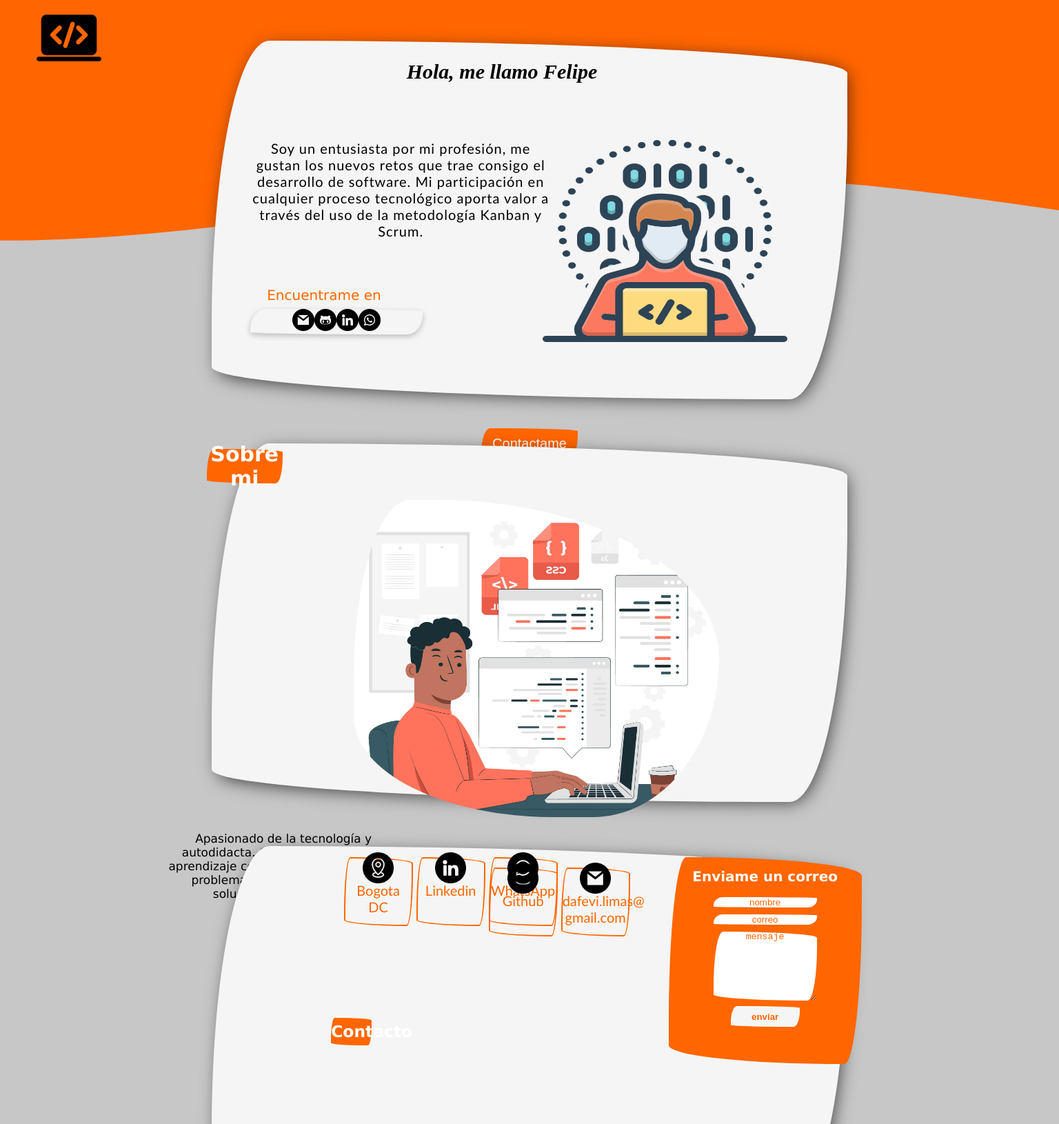
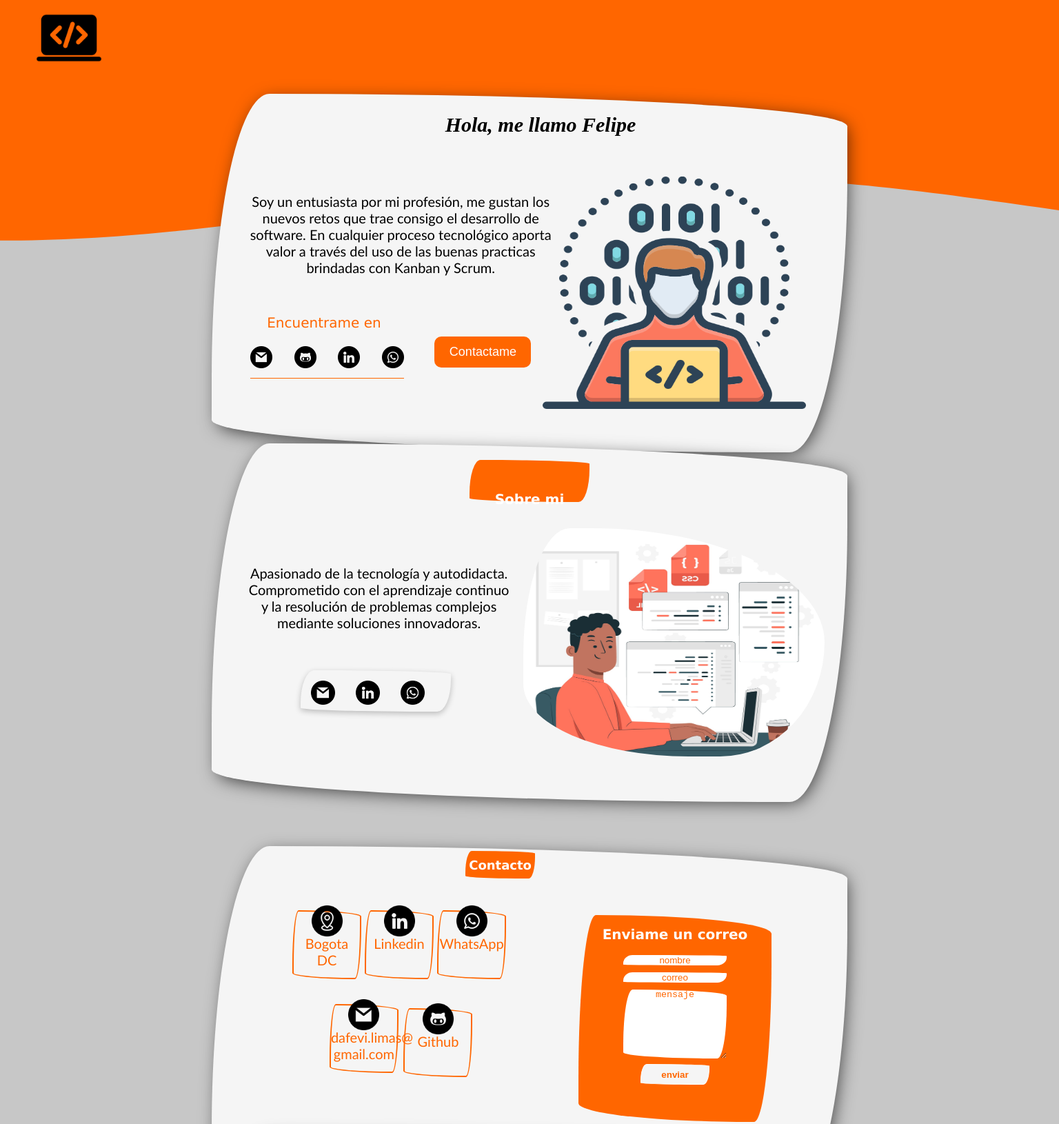
Before and after one commit to suamoxxx/portafolio_web, a website: page public/index.html in a window 1536 px wide. Shown: the part 5-1635 px from the top of the page at 69% size. Drawn offline with Linux system fonts and the light colour scheme.

Commit message:
Se mejoran mediaquerys para desktop, se ajustan tamaños de letras

```diff
--- a/public/index.html
+++ b/public/index.html
@@ -14,21 +14,22 @@
       <div id="wax">
         <img class="error" src="./img/favicon.png">
       </div>
-
+<!-- Seccion uno -->
       <div>
         <section class="targets">
           <div id="sec1">
             <p id="p2-sec1" class="modal-hidden">Hola, me llamo Felipe Limas, soy Ing. en Software.</p>
-            <p id="p-sec1" class="modal-hidden">Soy un entusiasta por mi profesión, me gustan los nuevos retos que trae consigo el desarrollo de software. Mi participación en cualquier proceso tecnológico aporta valor  a través del uso de la metodología Kanban y Scrum.</p>
+            <p id="p-sec1" class="modal-hidden">Soy un entusiasta por mi profesión, me gustan los nuevos retos que trae consigo el desarrollo de software. En cualquier proceso tecnológico aporta valor  a través del uso de las buenas practicas brindadas con Kanban y Scrum.</p>
             <img  id="img-iam" class="img-1 modal-hidden" src="./img/david2.png">
             <p id="sec2-p" class="modal-hidden">Encuentrame en</p>
+            <button id="btn_one" class="contact modal-hidden">Contactame</button>
             <div id="cont" class="modal-hidden">
               <a href="#text_contact"><img id="img_main" src="./img/gmail.png" class="ico"></a>
               <a href="#contact"><img id="img_main" src="./img/github.png" class="ico"></a>
               <a href="#contact"><img id="img_main" src="./img/linkedin.png" class="ico"></a>
               <a href="#contact"><img id="img_main" src="./img/wp.png" class="ico"></a>
             </div>
-            <button id="btn_one" class="contact modal-hidden">Contactame</button>
+
             <div id="form-modal" class="hidden">
               <div ><img id="closed-modal" class="img-exit" src="./img/exit.png"/></div>
               <h4 class="text-modal">Enviame un correo</h4>
@@ -41,7 +42,7 @@
           </div>
           </div>
         </section>
-
+<!-- Seccion dos -->
         <section class="targets">
           <div id="sec2">
             <h2 id="text_about">Sobre mi</h2>
@@ -54,11 +55,8 @@
               <a id="link" href="https://co.linkedin.com/"><img id="img_about" src="./img/wp.png" ></a>
             </div
           </div>
-
         </section>
-
-        <div></div>
-        <div id="lin"></div>
+<!-- Seccion tres -->
         <section id="contact" class="targets">
           <div id="sec3">
             <h3 id="text_contact">Contacto</h3>
@@ -98,7 +96,7 @@
           </div>
         </section>
 
-
+<!-- Seccion cuatro -->
         <section id="skill" class="targets">
           <div id="sec4">
              <div id="txt-sec4">
@@ -112,7 +110,6 @@
       </div>
       <div id="wave"></div>
     <footer id="footer"><span id="textDinamic">By DFVL</span></footer>
-
-        <script src="./index.js"></script>
+    <script src="./index.js"></script>
     </body>
 </html>
--- a/public/index.js
+++ b/public/index.js
@@ -42,15 +42,15 @@ submitForm.addEventListener('submit', (e)=>{
   const name = n.value;
   const mail = email.value;
   const message = m.value;
-  const response = fetch('http://127.0.0.1:3001/mailer', {
+  const response = fetch('/mailer', {
       method: 'POST',
       headers: { "Content-Type": "application/json", "Accept": "application/json" },
       body: JSON.stringify({ name, mail, message })
     });
+    alert("correo enviado")
     n.value = ''
     email.value = ''
     m.value = ''
-
 })
 
 // Muestra el modal del portafolio
--- a/public/style.css
+++ b/public/style.css
@@ -64,6 +64,8 @@ html {
         margin: auto;
         border-radius: 10% 100% 10% 100% / 87% 10% 85% 10%;
         max-height: 525px;
+        position: relative;
+        top: 5vw;
 
     }
     #btn_one {
@@ -71,12 +73,8 @@ html {
         color: white;
         border: 0;
         width: 50%;
-        height: 3vh;
         border-radius: 10px;
-        top: 4vh;
-        display: block;
-        margin: auto    ;
-        margin-top: 1vh;
+
     }
     #form-modal {
         background-color: #ff6600;
@@ -108,6 +106,9 @@ html {
     }
     input, textarea {
         border: 0;
+    }
+    input::placeholder {
+        color: #ff6600;
     }
     textarea {
         height: 8vh;
@@ -328,11 +329,6 @@ html {
     textarea::placeholder{
         color: #ff6600;
     }
-    h4 {
-        text-align: center;
-        font-size: 20px;
-        position: relative;
-    }
     .text-modal {
         position: relative;
         bottom: 2vh;
@@ -355,18 +351,19 @@ html {
         position: relative;
         border-radius: 10% 100% 10% 100% / 87% 10% 85% 10%;
         position: relative;
-        left: 7vh;
+        margin-top: 30%;
+        margin-bottom: 10%;
     }
     #form-modal {
         background-color: #ff6600;
-        height: 300px;
+        height: 320px;
         width: 280px;
         color: white;
         position: relative;
         border-radius: 10% 100% 10% 100% / 87% 10% 85% 10%;
         position: relative;
-        bottom: 45vh;
-        left: 43vh;
+        bottom: 52vh;
+        left: 39vh;
      }
     @keyframes scale {
         0%  {
@@ -390,12 +387,12 @@ html {
         z-index: 1;
     }
     #img-iam2 {
-        width: 530px;
-        height: 460px;
+        width: 50%;
+        height: 70%;
+        border-radius: 16% 80% 36% 57% / 58% 52% 52% 33%;
+        margin-left: 48%;
         position: relative;
-        top: 8px;
-        left: 10px;
-        border-radius: 16% 80% 36% 57% / 58% 52% 52% 33%;
+        top: 8%;
     }
     #img_about {
         width: 35px;
@@ -426,7 +423,9 @@ html {
         border: 2px solid #ff6600;
         border-radius: 10% 100% 10% 100% / 87% 10% 85% 10%;
         position: relative;
-        bottom: 155px;
+        position: relative;
+        right: 17vw;
+        bottom: 65%;
     }
     #linked {
         width: 100px;
@@ -453,33 +452,32 @@ html {
         width: 100px;
         height: 100px;
         text-align: center;
-        grid-row-start: 3;
-        grid-column-start: 3;
         border: 2px solid #ff6600;
         border-radius: 10% 100% 10% 100% / 87% 10% 85% 10%;
         position: relative;
-        bottom: 155px;
+        top: 85%;
+        right: 10vw;
     }
     #sec4{
-        display: flex;
         justify-content: center;
         align-items: center;
         text-align: center;
-        z-index: 22222222222222222;
+        position: relative;
+        bottom: 11vw;
     }
     #name, #email, #message {
         color: #ff6600;
     }
     #cont {
-        border-radius: 10% 100% 10% 100% / 87% 10% 85% 10%;
-        width: 250px;
-        height: 37px;
+        width: 25%;
+        height: 3vw;
         position: relative;
         display: flex;
-        bottom: 16vh;
+        bottom: 14vw;
         left: 5vh;
-        justify-content: center;
-        box-shadow: rgba(0, 0, 0, 0.24) 0px 3px 8px;
+        align-content: center;
+        justify-content: space-between;
+        border-bottom: 1px solid #ff6600;
     }
     .hidden {
         opacity: 0;
@@ -490,38 +488,40 @@ html {
         position: relative;
         display: flex;
         color: #ff6600;
-        bottom: 14vh;
+        bottom: 11vw;
         left: 6vh;
-        font-weight: 500;
+
     }
     #btn_one {
         width: 140px;
         height: 45px;
         animation: bounce-top 0.9s both;
         border: 0;
-        font-weight: 400;
-        border-radius: 10% 100% 10% 100% / 87% 10% 85% 10%;
+        font-weight: 500;
         background-color: #ff6600;
         color: white;
+        font-size: 18px;
+        display: grid;
+        position: relative;
+        bottom: 12vw;
+        left: 20vw;
+        align-content: center;
     }
     #btn_one:hover {
         background-color: white;
         color: salmon;
         border: 1px solid #ff6600;
         box-shadow: rgba(0, 0, 0, 0.24) 0px 3px 8px;
-        border-radius: 10% 100% 10% 100% / 87% 10% 85% 10%;
-        font-weight: 900;
     }
     #img-iam {
-        width: 40%;
-        height: 60%;
+        width: 43%;
+        height: 69%;
         left: 35%;
         position: relative;
         bottom: 2vh;
     }
     #p-sec1 {
         font-family: calibri;
-        letter-spacing: 1px;
         width: 50%;
         margin-left: 4%;
         position: relative;
@@ -533,32 +533,25 @@ html {
         line-height: 26px;
         font-family: Gill Sans Ultra Bold Condensed;
         position: absolute;
-        right: 5vh;
     }
     #p_about {
-        grid-column-start: 5;
-        grid-column-end: 7;
+        font-size: 20px;
+        font-family: calibri;
+        width: 50%;
         position: relative;
-        right: 15vh;
-        font-size: 17px;
-        width: 400px;
+        bottom: 57%;
     }
     #git, #link, #gmail {
         margin: 5px;
     }
     #text_about {
-        grid-row-start: 1;
         position: relative;
-        right: 100px;
         color: white;
         background-color: #ff6600;
         border-radius: 10% 100% 10% 100% / 87% 10% 85% 10%;
-        width: 110px;
-        display: flex;
-        height: 50px;
-        justify-content: center;
-        align-items: center;
-        bottom: 16px;
+        width: 20%;
+        height: 4vw;
+        font-size: 20px;
     }
     #sec3 {
         display: grid;
@@ -566,17 +559,17 @@ html {
         grid-template-columns: repeat(7,1fr);
     }
     #text_contact {
-        grid-column-start: 4;
-        grid-column-end: 5;
         background-color: #ff6600;
         color: white;
-        text-align: center;
         border-radius: 10% 100% 10% 100% / 87% 10% 85% 10%;
         height: 40px;
+        width: 100%;
         align-content: center;
+        font-size: 18px;
+        padding: 5px;
         position: relative;
-        bottom: 17px;
-        left: 70px;
+        bottom: 90%;
+        left: 44vh;
     }
     #text_co {
        position: relative;
@@ -593,10 +586,8 @@ html {
         width: 25px;
         height: 25px;
         position: relative;
-        left: 35vh;
-        bottom: 3svh;
+        bottom: 3vh;
     }
-
     #btn_contact2 {
         width: 100px;
         height: 30px;
@@ -612,27 +603,16 @@ html {
         color: white;
         box-shadow: rgba(0, 0, 0, 0.24) 0px 3px 8px;
     }
-    #sec4 {
-        display: grid;
-        grid-template-columns: repeat(7,1fr);
-        grid-template-rows: repeat(4,1fr);
-    }
+
     #txt-sec4 {
-        display: grid;
-        grid-column-start: 4;
         background-color: #ff6600;
         color: aliceblue;
-        text-align: center;
         border-radius: 10% 100% 10% 100% / 87% 10% 85% 10%;
-        height: 45px;
-        align-content: center;
+        height: 48px;
         font-size: 15px;
         width: 150px;
         position: relative;
-        bottom: 118px;
-        left: 10vh;
     }
-
     .img-sec2 {
         grid-column-start: 1;
         grid-column-end: 4;
@@ -645,18 +625,17 @@ html {
     .targets {
         opacity: 0;
     }
-
     .showObserver {
         opacity: 1;
         animation: animateObserver 0.7s cubic-bezier(0.250, 0.460, 0.450, 0.940) both;
     }
     .ctc {
-        border-radius: 20px;
         position: relative;
+        width: 25%;
         display: flex;
+        bottom: 50%;
         height: 60px;
-        top: 400px;
-        right: 50px;
+        left: 12%;
         border-radius: 10% 100% 10% 100% / 87% 10% 85% 10%;
         box-shadow: rgba(0, 0, 0, 0.24) 0px 3px 8px;
     }
@@ -700,11 +679,10 @@ html {
         width: 35vh;
         height: 35vh;
         position: relative;
-        top: 17vh;
-        right: 15vh;
         background-size: contain;
         background-repeat: no-repeat;
         animation: slide-img 32s ease-in-out infinite;
+        top: 4vw;
     }
     @keyframes slide-img {
         0% {background-image: url(./img/css.png);}
@@ -780,6 +758,11 @@ html {
       footer {
         display: none;
       }
+      .ico-cuad {
+        display: grid;
+        position: relative;
+        top: 5vw;
+      }
 }
 
 }
```
